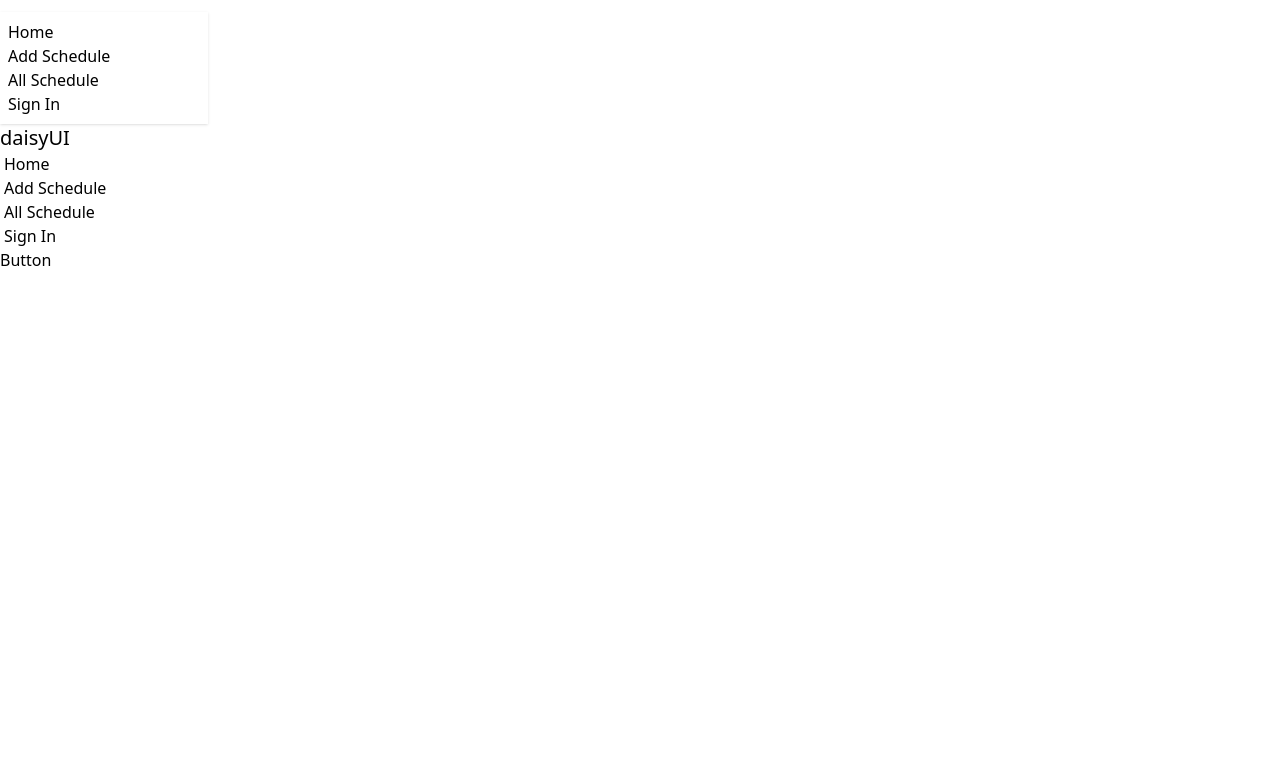
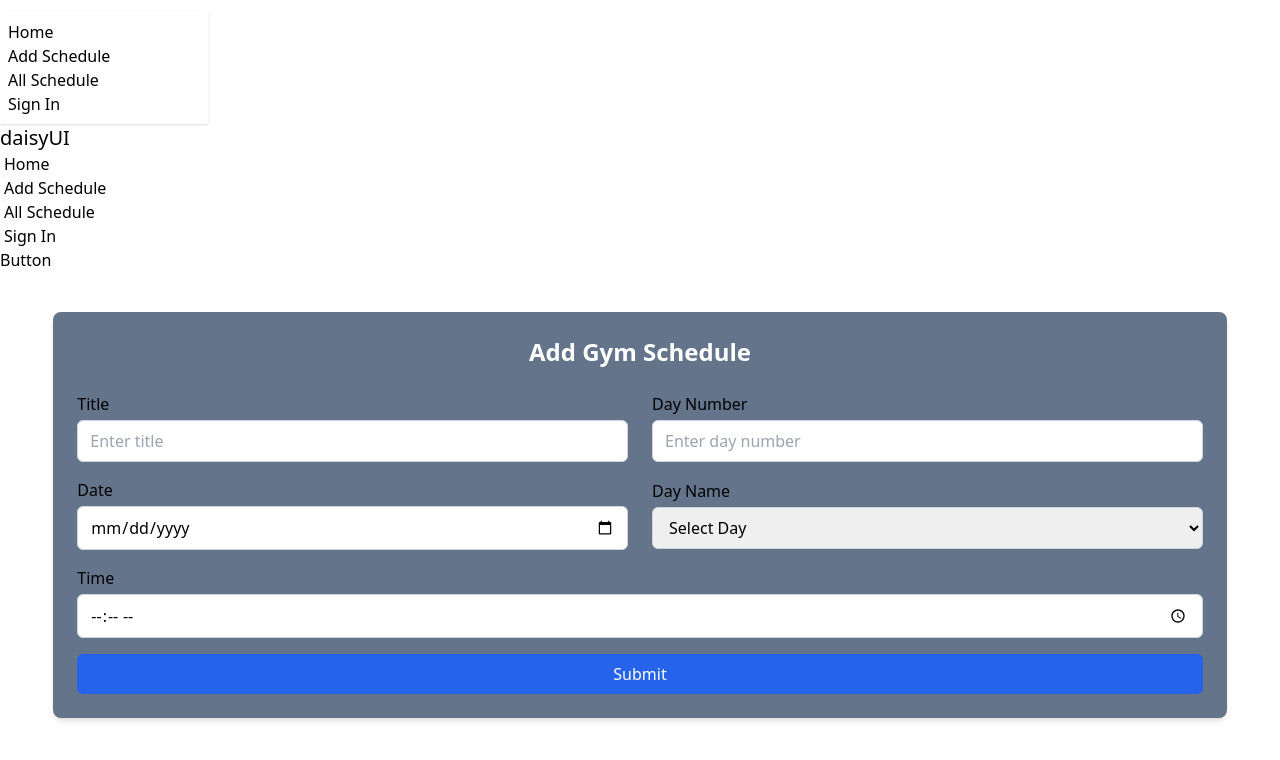
Before and after one commit to mdriyajulislamakash11/Owner-avatar-Mailstone-10-Conceptual-session-day-02-full-projects-client-site, a React (Vite) app: page /addSchedule in a window 1280 px wide. Shown: the top 760 px of the page. Built offline with nearby package versions, Linux system fonts and the light colour scheme.

Commit message:
post er kaj korlam

```diff
--- a/src/pages/AddSchedule.jsx
+++ b/src/pages/AddSchedule.jsx
@@ -1,11 +1,118 @@
-import React from 'react';
+const AddSchedule = () => {
+  const handleSubmit = (e) => {
+    e.preventDefault();
+    const form = e.target;
+    const title = form.title.value;
+    const dayNumber = form.dayNumber.value;
+    const date = form.date.value;
+    const dayName = form.dayName.value;
+    const time = form.time.value;
 
-const AddSchedule = () => {
-    return (
+    const schedule = {
+      title,
+      dayNumber,
+      date,
+      dayName,
+      time,
+    };
+
+    console.log("Schedule Info:", schedule);
+    // এখানে তুমি API তে পাঠাতে পারো বা State এ রাখতে পারো
+    // form.reset();
+
+    // post methods
+    fetch("http://localhost:5000/schedule", {
+        method: "POST",
+        headers: {
+            "content-type" : "application/json"
+        },
+        body: JSON.stringify(schedule)
+    })
+    .then(res => res.json())
+    .then(data => {
+        console.log(data)
+    })
+  };
+
+  return (
+    <div className="w-full mx-auto p-6 bg-slate-500 rounded-lg shadow-md mt-10">
+      <h2 className="text-2xl font-semibold mb-6 text-center text-white">
+        Add Gym Schedule
+      </h2>
+      <form onSubmit={handleSubmit} className="space-y-4">
+        <div className="flex justify-between items-center gap-6">
+          <div className="w-full">
+            <label className="block mb-1 font-medium">Title</label>
+            <input
+              type="text"
+              name="title"
+              required
+              className="w-full px-3 py-2 border border-gray-300 rounded-md"
+              placeholder="Enter title"
+            />
+          </div>
+
+          <div className="w-full">
+            <label className="block mb-1 font-medium">Day Number</label>
+            <input
+              type="number"
+              name="dayNumber"
+              required
+              className="w-full px-3 py-2 border border-gray-300 rounded-md"
+              placeholder="Enter day number"
+            />
+          </div>
+        </div>
+
+        <div className="flex justify-between items-center gap-6">
+          <div className="w-full">
+            <label className="block mb-1 font-medium">Date</label>
+            <input
+              type="date"
+              name="date"
+              required
+              className="w-full px-3 py-2 border border-gray-300 rounded-md"
+            />
+          </div>
+
+          <div className="w-full">
+            <label className="block mb-1 font-medium">Day Name</label>
+            <select
+              name="dayName"
+              required
+              className="w-full px-3 py-2 border border-gray-300 rounded-md"
+            >
+              <option value="">Select Day</option>
+              <option value="Sunday">Sunday</option>
+              <option value="Monday">Monday</option>
+              <option value="Tuesday">Tuesday</option>
+              <option value="Wednesday">Wednesday</option>
+              <option value="Thursday">Thursday</option>
+              <option value="Friday">Friday</option>
+              <option value="Saturday">Saturday</option>
+            </select>
+          </div>
+        </div>
+
         <div>
+          <label className="block mb-1 font-medium">Time</label>
+          <input
+            type="time"
+            name="time"
+            required
+            className="w-full px-3 py-2 border border-gray-300 rounded-md"
+          />
+        </div>
 
-        </div>
-    );
+        <button
+          type="submit"
+          className="w-full bg-blue-600 text-white py-2 rounded-md hover:bg-blue-700 transition"
+        >
+          Submit
+        </button>
+      </form>
+    </div>
+  );
 };
 
 export default AddSchedule;
```
